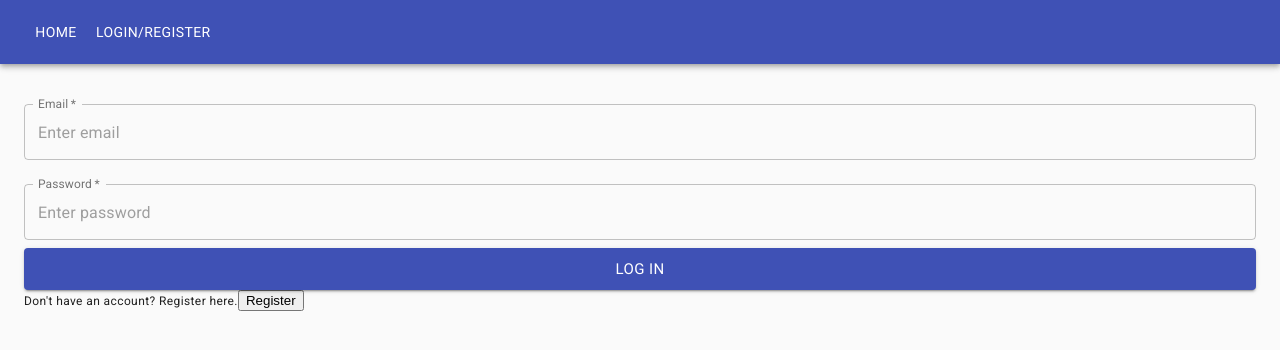
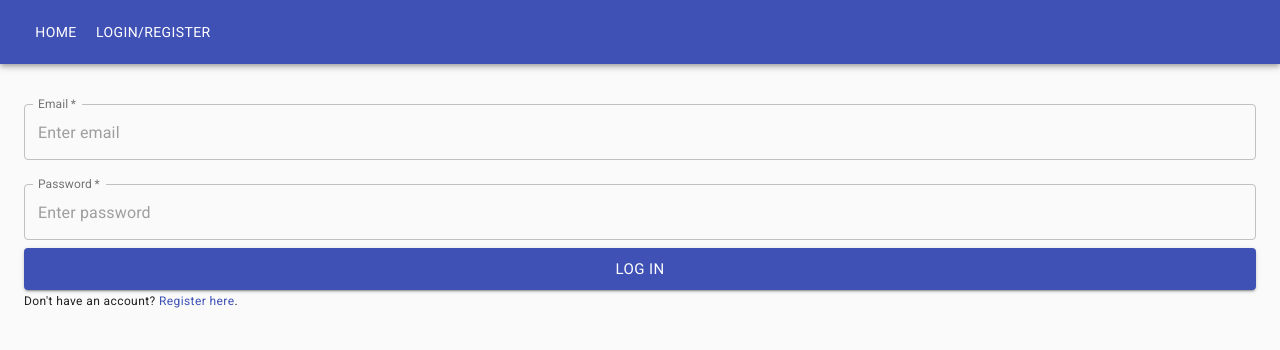
Before and after one commit to claudiorivera/game-night, a React (Create React App) app in the folder client/: page /login in a window 1280 px wide. Shown: the top 350 px of the page. Built offline with nearby package versions, Linux system fonts and the light colour scheme.

Commit message:
Tweaked footer link

```diff
--- a/client/src/pages/login/Login.js
+++ b/client/src/pages/login/Login.js
@@ -1,8 +1,16 @@
 import React, { useState, Fragment } from "react";
 import { LoginForm, RegisterForm } from "./";
-import { Container, Typography } from "@material-ui/core";
+import { Container, Typography, Link } from "@material-ui/core";
+import { makeStyles } from "@material-ui/core/styles";
+
+const useStyles = makeStyles({
+  textLink: {
+    cursor: "pointer",
+  },
+});
 
 const Login = () => {
+  const classes = useStyles();
   const [formDisplay, setFormDisplay] = useState("login");
   return (
     <Container>
@@ -10,18 +18,32 @@ const Login = () => {
         <Fragment>
           <LoginForm />
           <Typography variant="caption">
-            Don't have an account? Register here.
+            Don't have an account?{" "}
+            <Link
+              to="#"
+              onClick={() => setFormDisplay("register")}
+              className={classes.textLink}
+            >
+              Register here
+            </Link>
+            .
           </Typography>
-          <button onClick={() => setFormDisplay("register")}>Register</button>
         </Fragment>
       )}
       {formDisplay === "register" && (
         <Fragment>
           <RegisterForm />
           <Typography variant="caption">
-            Already registered? Login here.
+            Already registered?{" "}
+            <Link
+              to="#"
+              onClick={() => setFormDisplay("login")}
+              className={classes.textLink}
+            >
+              Login here
+            </Link>
+            .
           </Typography>
-          <button onClick={() => setFormDisplay("login")}>Login</button>
         </Fragment>
       )}
     </Container>
```
